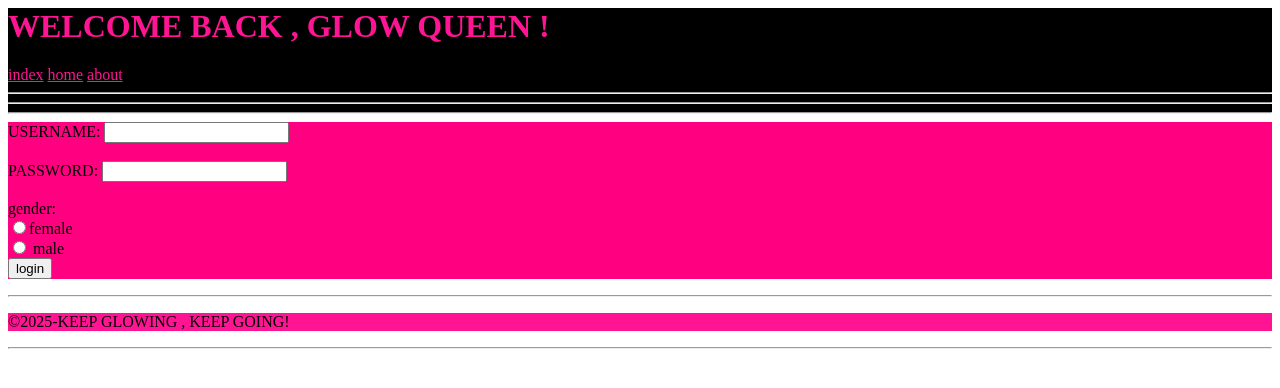
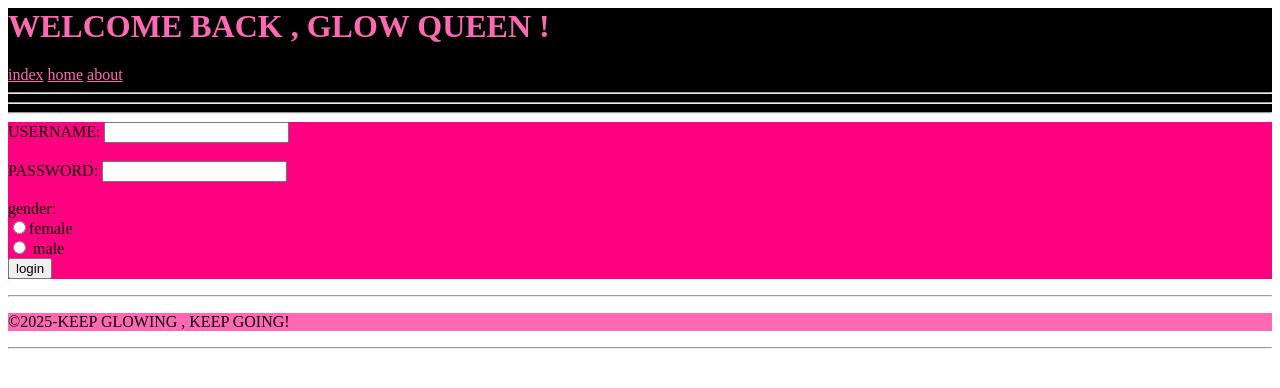
Before and after one commit to malak2982006/FIRST-PROJECT, a plain HTML site: page index.html in a window 1280 px wide. Drawn offline with Linux system fonts and the light colour scheme.

Commit message:
Update style.css

```diff
--- a/style.css
+++ b/style.css
@@ -10,15 +10,15 @@
 
 /*styles for index*/
 #login-header{background-color:rgb(0, 0, 0);}
-#login-header h1{color: deeppink;}
-#main-nav{color: deeppink;}
-#main-nav a{color: deeppink;}
+#login-header h1{color: hotpink;}
+#main-nav{color: hotpink;}
+#main-nav a{color: hotpink;}
 #login-main{flex-direction: column; align-items: center;}
 #login-main h2{color: rgb(0, 0, 0);}
 #login-form{background-color: rgb(255, 0, 128);}
 #form-group label{color: rgb(0, 0, 0);}
 .form-group input[type="text"]
 .form-group input[type="password"]
-#login-form button [type="submit"]{background-color: deeppink; color: black;}
-#login-form button [type="submit"]:hover{background-color: deeppink);}
-#main-footer{background-color: deeppink; color: black;}
+#login-form button [type="submit"]{background-color: hotpink; color: black;}
+#login-form button [type="submit"]:hover{background-color: hotpink);}
+#main-footer{background-color: hotpink; color: black;}
```
